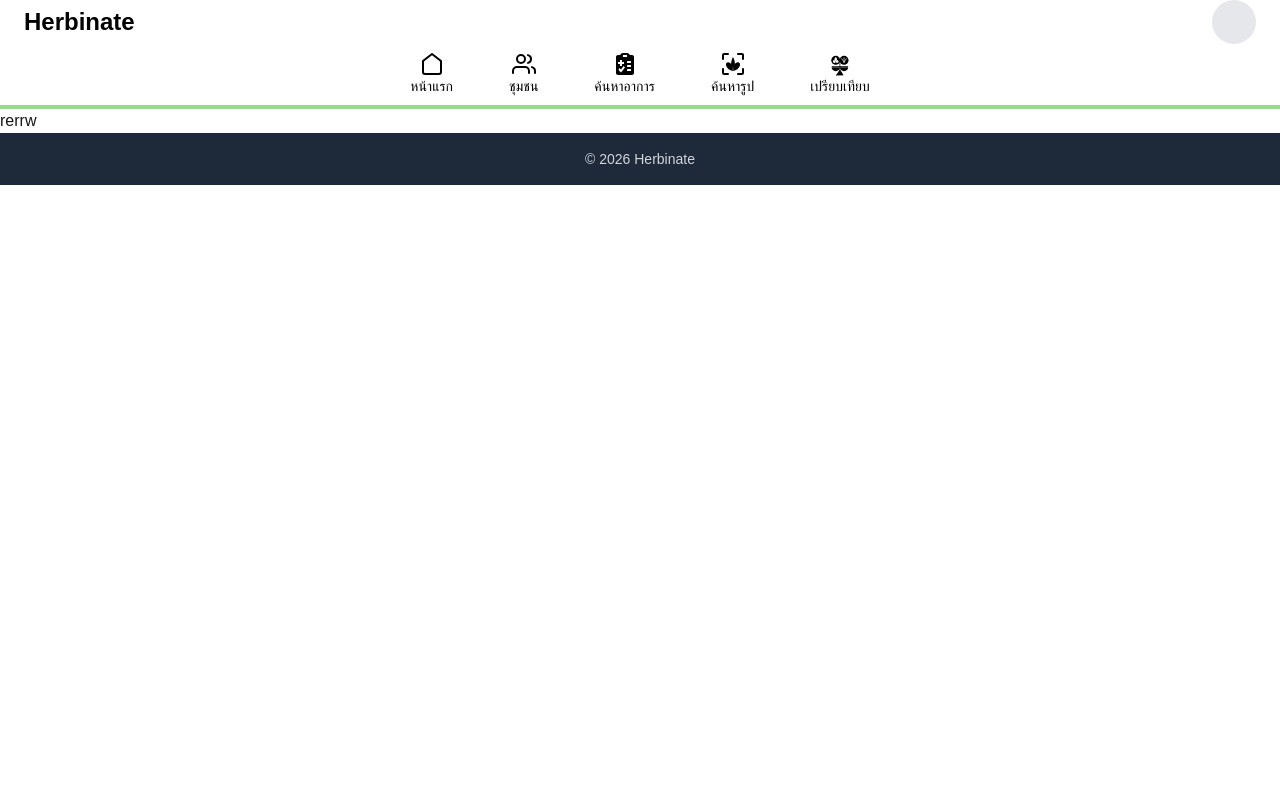
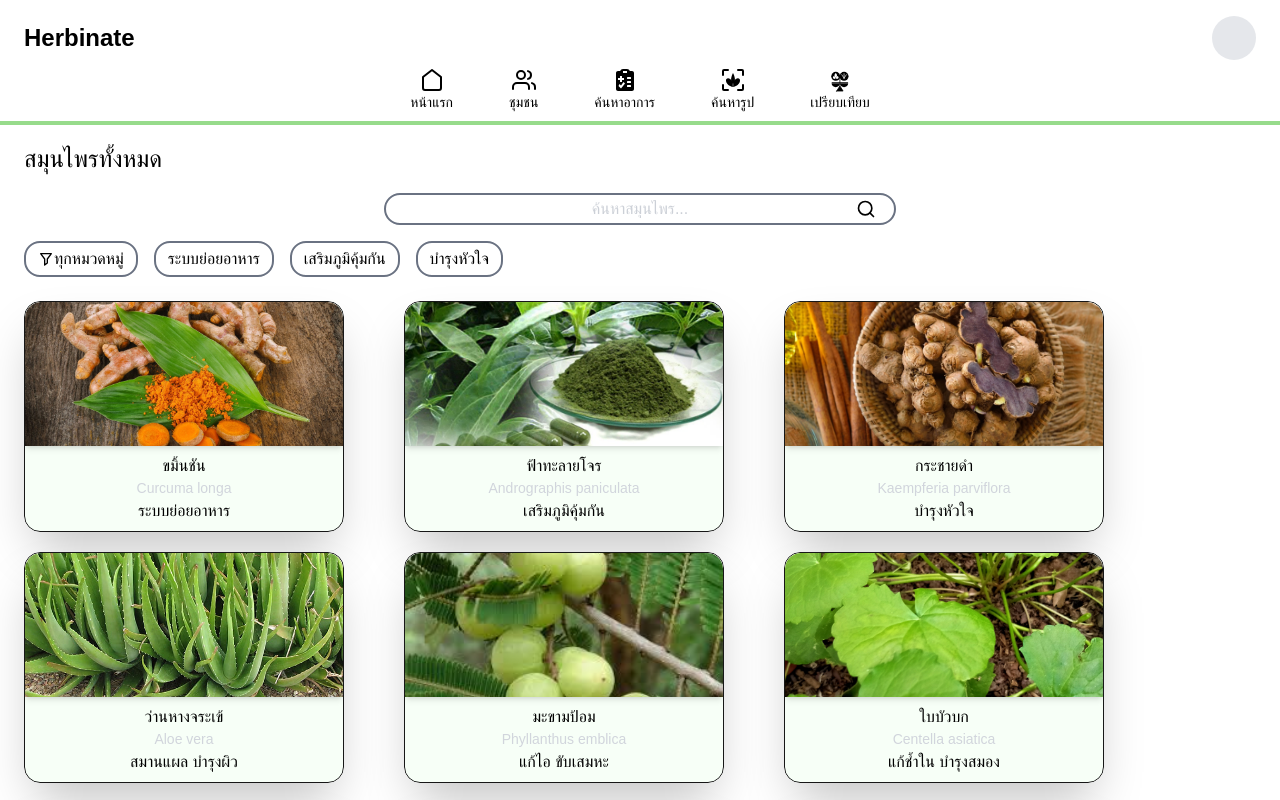
Before and after one commit to dpj6fraa/Herbinate, a Next.js app in the folder frontend/: page /comparepage in a window 1280 px wide. Shown: the top 800 px of the page. Built offline with nearby package versions, Linux system fonts and the light colour scheme.

Commit message:
Save works 2

```diff
--- a/frontend/app/comparepage/page.tsx
+++ b/frontend/app/comparepage/page.tsx
@@ -2,18 +2,24 @@
 
 import Nav from "../components/Nav";
 import Footer from "../components/Footer";
+import FindHerbs from "../components/forcomparepage/FindHerbs";
+import AllHerbsList from "../constants/forcomparepage/AllHerbsList";
 
 export default function ComparePage() {
     return (
-        <main>
+        <main className="min-h-screen flex flex-col bg-white pt-4 md:w-full">
 
             <Nav />
 
-            <div className="flex-1">
-        <h1>rerrw</h1>
+            <div className="flex-1 flex flex-col pt-4 md:pt-4">
+
+                <FindHerbs/>
+
+                <AllHerbsList />
+
             </div>
 
-            <Footer/>
+            <Footer />
 
         </main>
     )
--- /dev/null
+++ b/frontend/app/components/forcomparepage/FindHerbs.tsx
@@ -0,0 +1,53 @@
+"use client";
+
+export default function FindHerbs() {
+    return (
+        <div className="flex flex-col items-center justify-center px-6">
+            <h1 className="text-[24px] text-black w-full">สมุนไพรทั้งหมด</h1>
+            <div className="relative max-w-lg mx-25 w-full">
+                <input
+                    type="text"
+                    placeholder="ค้นหาสมุนไพร..."
+                    className="w-full py-0.5 px-6 rounded-full text-gray-400 text-center focus:outline-none border-2 border-gray-500 my-4"
+                />
+                <span className="absolute right-5 top-1/2 -translate-y-1/2 text-gray-400">
+                    <svg
+                        xmlns="http://www.w3.org/2000/svg"
+                        width="20"
+                        height="20"
+                        viewBox="0 0 24 24"
+                        fill="none"
+                        stroke="currentColor"
+                        strokeWidth="2"
+                        strokeLinecap="round"
+                        strokeLinejoin="round"
+                        className="text-black cursor-pointer"
+                    >
+                        <circle cx="11" cy="11" r="8"></circle>
+                        <line x1="21" y1="21" x2="16.65" y2="16.65"></line>
+                    </svg></span>
+            </div>
+
+            <div className="flex justify-start items-center w-full text-black">
+                <a className=" flex pr-4 cursor-pointer">
+                    <div className="flex justify-center items-center border-2 border-gray-500 px-3 py-1 rounded-2xl">
+                        <svg width="16" height="16" viewBox="0 0 24 24" fill="none" xmlns="http://www.w3.org/2000/svg">
+                            <path d="M4 4H20L14 12V18L10 21V12L4 4Z" stroke="black" strokeWidth="2" strokeLinecap="round" strokeLinejoin="round" />
+                        </svg>
+                        ทุกหมวดหมู่
+                    </div>
+                </a>
+                <a className="pr-4 cursor-pointer">
+                    <div className="flex justify-center border-2 border-gray-500 px-3 py-1 rounded-2xl">ระบบย่อยอาหาร</div>
+                </a>
+                <a className="pr-4 cursor-pointer">
+                    <div className="flex justify-center border-2 border-gray-500 px-3 py-1 rounded-2xl">เสริมภูมิคุ้มกัน</div>
+                </a>
+                <a className="pr-4 cursor-pointer">
+                    <div className="flex justify-center border-2 border-gray-500 px-3 py-1 rounded-2xl">บำรุงหัวใจ</div>
+                </a>
+            </div>
+
+        </div>
+    )
+}
--- /dev/null
+++ b/frontend/app/components/forcomparepage/HerbCards.tsx
@@ -0,0 +1,40 @@
+"use client";
+
+
+interface Herb {
+    id: number;
+    thaiName: string;
+    engName: string;
+    property: string;
+    src: string;
+}
+
+
+export default function HerbCards({ data }: { data: Herb[] }) {
+    return (
+        <>
+            {
+                data?.map((item) => {
+                    return (
+                        <div key={item.id} className="shrink-0 w-fit snap-start rounded-2xl overflow-hidden shadow-2xl">
+                            <div className="border w-45 flex flex-col items-center text-center rounded-2xl overflow-hidden bg-[#F7FFF7] md:w-75 lg:w-80">
+                                <div className="w-full h-24 rounded-t-2xl overflow-hidden shadow-md bg-white lg:h-36">
+                                    <img
+                                        src={item.src}
+                                        alt={item.engName}
+                                        className="w-full h-full object-cover"
+                                    />
+                                </div>
+                                <div className="py-2">
+                                    <h2 className="text-[16px] text-black">{item.thaiName}</h2>
+                                    <h3 className="text-[14px] text-gray-300">{item.engName}</h3>
+                                    <h2 className="text-[16px] text-black">{item.property}</h2>
+                                </div>
+                            </div>
+                        </div>
+                    )
+                })
+            }
+        </>
+    )
+}
--- /dev/null
+++ b/frontend/app/constants/forcomparepage/AllHerbsList.tsx
@@ -0,0 +1,24 @@
+import HerbCards from "@/app/components/forcomparepage/HerbCards";
+
+const Herbs = [
+    {id: 1, thaiName: "ขมิ้นชัน", engName: "Curcuma longa", property: "ระบบย่อยอาหาร", src: "/images/kha-min-chan.jpg"},
+    {id: 2, thaiName: "ฟ้าทะลายโจร", engName: "Andrographis paniculata", property: "เสริมภูมิคุ้มกัน", src: "/images/fah-ta-lai-jone.jpg"},
+    {id: 3, thaiName: "กระชายดำ", engName: "Kaempferia parviflora", property: "บำรุงหัวใจ", src: "/images/kra-chai-dum.jpg"},
+    {id: 4, thaiName: "ว่านหางจระเข้", engName: "Aloe vera", property: "สมานแผล บำรุงผิว", src: "/images/warn-harng-jor-ra-kay.jpg"},
+    {id: 5, thaiName: "มะขามป้อม", engName: "Phyllanthus emblica", property: "แก้ไอ ขับเสมหะ", src: "/images/ma-karm-porm.jpg"},
+    {id: 6, thaiName: "ใบบัวบก", engName: "Centella asiatica", property: "แก้ช้ำใน บำรุงสมอง", src: "/images/bai-bua-boke.jpg"},
+    {id: 7, thaiName: "กระเทียม", engName: "Allium sativum", property: "ลดไขมันในเลือด", src: "/images/kra-tieam.jpg"},
+    {id: 8, thaiName: "ขิง", engName: "Zingiber officinale", property: "ขับลม แก้ท้องอืด", src: "/images/khing.jpg"},
+    {id: 9, thaiName: "รางจืด", engName: "Thunbergia laurifolia", property: "ถอนพิษไข้", src: "/images/rarng-jued.jpg"},
+    {id: 10, thaiName: "กระเจี๊ยบแดง", engName: "Hibiscus sabdariffa", property: "ขับปัสสาวะ ลดความดัน", src: "/images/kra-jieab-daeng.webp"},
+    {id: 11, thaiName: "ดอกคำฝอย", engName: "Carthamus tinctorius", property: "บำรุงโลหิต", src: "/images/dork-khum-foi.webp"},
+    {id: 12, thaiName: "ตะไคร้", engName: "Cymbopogon citratus", property: "เจริญอาหาร ขับเหงื่อ", src: "/images/ta-krai.jpg"},
+]
+
+export default function AllHerbsList() {
+    return (
+        <div className="grid grid-cols-3 place-items-center m-6 gap-y-5 md:w-fit gap-x-15">
+            <HerbCards data={Herbs}/>
+        </div>
+    )
+}
--- a/frontend/app/constants/HerbsList.tsx
+++ b/frontend/app/constants/forhomepage/HerbsList.tsx
@@ -1,4 +1,4 @@
-import PopularHerbs from "../components/forhomepage/PopularHerbs";
+import PopularHerbs from "@/app/components/forhomepage/PopularHerbs"
 
 const Herb = [
     {id: 1, name: "ขมิ้นชัน", description: "บำรุงผิวพรรณ ลดการอักเสบ", src: "/images/kha-min-chan.jpg"},
--- a/frontend/app/constants/NewsList.tsx
+++ b/frontend/app/constants/forhomepage/NewsList.tsx
@@ -1,4 +1,4 @@
-import HerbsNews from "../components/forhomepage/HerbsNews";
+import HerbsNews from "@/app/components/forhomepage/HerbsNews"
 
 const News = [
     {id: 1, name: "ขมิ้นชัน", description: "บำรุงผิวพรรณ ลดการอักเสบ", src: "/images/kha-min-chan.jpg"},
--- a/frontend/app/homepage/page.tsx
+++ b/frontend/app/homepage/page.tsx
@@ -4,12 +4,12 @@ import Nav from "../components/Nav";
 import Footer from "../components/Footer";
 import SearchBar from "../components/forhomepage/SearchBar";
 import Tools from "../components/forhomepage/Tools";
-import HerbList from "../constants/HerbsList";
-import NewsList from "../constants/NewsList";
+import HerbList from "../constants/forhomepage/HerbsList";
+import NewsList from "../constants/forhomepage/NewsList";
 
 export default function Home() {
     return (
-        <main className="min-h-screen flex flex-col pt-20 md:pt-28 w-full lg:pt-full bg-white">
+        <main className="min-h-screen flex flex-col pt-6 md:w-full lg:pt-full bg-white">
             <Nav />
 
             <section className="flex-1">
```
Also changed, not shown: frontend/app/components/forhomepage/Tools.tsx (+5 -5 lines).
